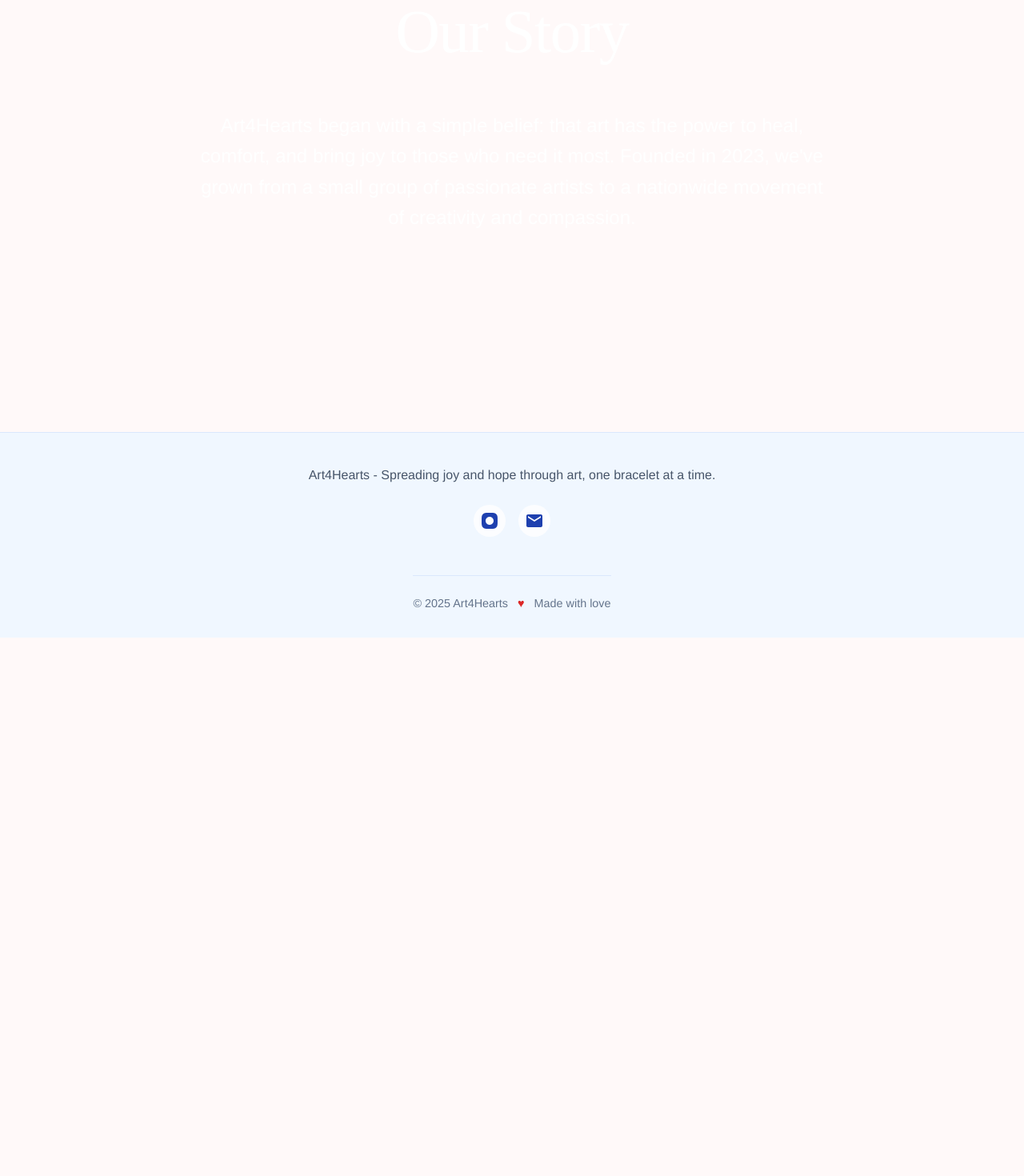
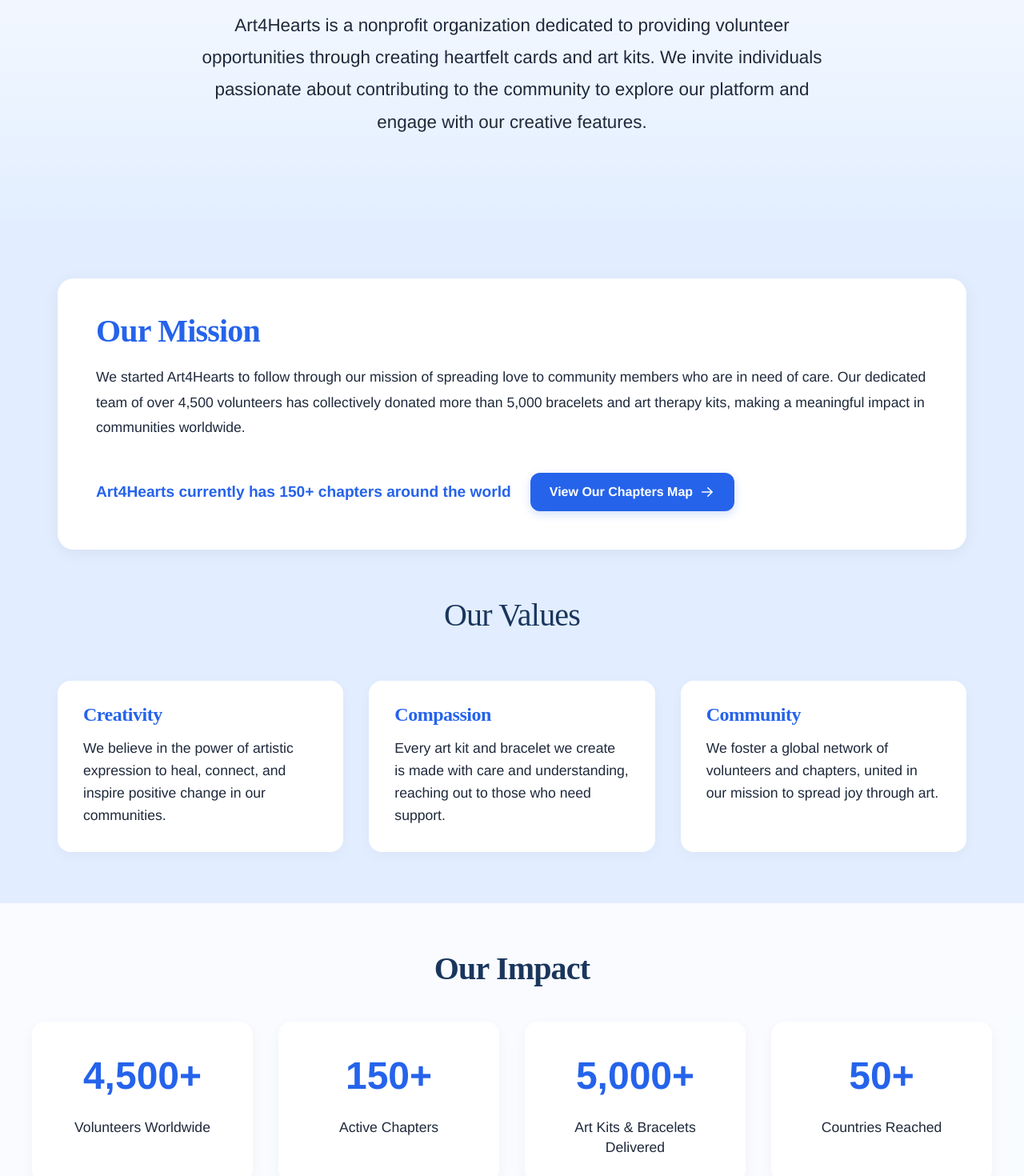
Before and after one commit to vedantpadhiii/art4hearts, a React (Create React App) app: page /about in a window 1280 px wide. Shown: the part 260-1730 px from the top of the page at 80% size. Before the commit the page ends 1057 px from the top, so only its background shows below. Built offline with nearby package versions, Linux system fonts and the light colour scheme; a web font is replaced by a local one.

Commit message:
updates to about us p1

```diff
--- a/src/pages/About.tsx
+++ b/src/pages/About.tsx
@@ -1,47 +1,295 @@
 import React from 'react';
 import styled from 'styled-components';
+import { motion } from 'framer-motion';
+import { Link } from 'react-router-dom';
+
+const ChapterButton = styled(motion(Link))`
+  display: inline-flex;
+  align-items: center;
+  padding: 0.75rem 1.5rem;
+  background: #2563eb;
+  color: white;
+  text-decoration: none;
+  border-radius: 12px;
+  font-weight: 600;
+  font-size: 1rem;
+  transition: all 0.3s ease;
+  box-shadow: 0 4px 12px rgba(37, 99, 235, 0.2);
+
+  &:hover {
+    background: #1d4ed8;
+    box-shadow: 0 6px 16px rgba(37, 99, 235, 0.3);
+  }
+`;
 
 const AboutContainer = styled.div`
   min-height: calc(100vh - ${props => props.theme.spacing.header});
   margin-top: ${props => props.theme.spacing.header};
-  padding: ${props => props.theme.spacing.large};
-  background: ${props => props.theme.colors.background.dark};
-  color: ${props => props.theme.colors.text.light};
+  background: #e2eeff;  /* Deeper blue background */
 `;
 
-const AboutHero = styled.section`
-  height: 70vh;
+const HeroSection = styled.section`
+  position: relative;
+  min-height: 60vh;
   display: flex;
   flex-direction: column;
   justify-content: center;
   align-items: center;
   text-align: center;
+  padding: 4rem 2rem;
+  background: linear-gradient(180deg, rgba(255, 255, 255, 0.95) 0%, rgba(255, 255, 255, 0) 100%);
 
   h1 {
-    font-size: clamp(3rem, 6vw, 6rem);
-    font-family: ${props => props.theme.fonts.title};
-    margin-bottom: ${props => props.theme.spacing.large};
+    font-size: clamp(3rem, 6vw, 4.5rem);
+    font-weight: 700;
+    color: #1a365d;
+    margin-bottom: 2rem;
+    position: relative;
+
+    &::after {
+      content: '';
+      position: absolute;
+      bottom: -1rem;
+      left: 50%;
+      transform: translateX(-50%);
+      width: 100px;
+      height: 3px;
+      background: linear-gradient(90deg, #2563eb, #1d4ed8);
+    }
   }
 
   p {
-    font-size: clamp(1.2rem, 2vw, 1.5rem);
+    font-size: clamp(1.2rem, 2vw, 1.4rem);
     max-width: 800px;
+    line-height: 1.8;
+    color: #1e293b;
+    margin: 0 auto;
+  }
+`;
+
+const ContentSection = styled.section`
+  padding: 4rem 2rem;
+  max-width: 1200px;
+  margin: 0 auto;
+`;
+
+const MissionCard = styled(motion.div)`
+  background: white;
+  border-radius: 20px;
+  padding: 3rem;
+  margin-bottom: 4rem;
+  box-shadow: 0 4px 20px rgba(0, 0, 0, 0.06);
+
+  h2 {
+    font-size: 2.5rem;
+    color: #2563eb;
+    margin-bottom: 1.5rem;
+    font-weight: 600;
+  }
+
+  p {
+    font-size: 1.1rem;
+    line-height: 1.8;
+    color: #1e293b;
+    margin-bottom: 2rem;
+  }
+`;
+
+const ValuesGrid = styled.div`
+  display: grid;
+  grid-template-columns: repeat(auto-fit, minmax(280px, 1fr));
+  gap: 2rem;
+  margin-top: 4rem;
+`;
+
+const ValueCard = styled(motion.div)`
+  background: white;
+  padding: 2rem;
+  border-radius: 16px;
+  box-shadow: 0 4px 16px rgba(0, 0, 0, 0.04);
+  transition: transform 0.3s ease;
+
+  &:hover {
+    transform: translateY(-5px);
+  }
+
+  h3 {
+    font-size: 1.5rem;
+    color: #2563eb;
+    margin-bottom: 1rem;
+    font-weight: 600;
+  }
+
+  p {
+    font-size: 1.1rem;
+    color: #1e293b;
     line-height: 1.6;
+  }
+`;
+
+const ImpactSection = styled.section`
+  background: rgba(255, 255, 255, 0.8);
+  padding: 4rem 2rem;
+  text-align: center;
+
+  h2 {
+    font-size: 2.5rem;
+    color: #1a365d;
+    margin-bottom: 3rem;
+    font-weight: 600;
+  }
+`;
+
+const ImpactGrid = styled.div`
+  display: grid;
+  grid-template-columns: repeat(auto-fit, minmax(250px, 1fr));
+  gap: 2rem;
+  max-width: 1200px;
+  margin: 0 auto;
+`;
+
+const ImpactCard = styled.div`
+  background: white;
+  padding: 2rem;
+  border-radius: 16px;
+  box-shadow: 0 4px 16px rgba(0, 0, 0, 0.04);
+
+  .number {
+    font-size: 3rem;
+    font-weight: 700;
+    color: #2563eb;
+    margin-bottom: 1rem;
+  }
+
+  .label {
+    font-size: 1.1rem;
+    color: #1e293b;
+    line-height: 1.4;
   }
 `;
 
 const About: React.FC = () => {
   return (
     <AboutContainer>
-      <AboutHero>
-        <h1>Our Story</h1>
+      <HeroSection>
+        <h1>About Us</h1>
         <p>
-          Art4Hearts began with a simple belief: that art has the power to heal,
-          comfort, and bring joy to those who need it most. Founded in 2023,
-          we've grown from a small group of passionate artists to a nationwide
-          movement of creativity and compassion.
+          Art4Hearts is a nonprofit organization dedicated to providing volunteer opportunities
+          through creating heartfelt cards and art kits. We invite individuals passionate about
+          contributing to the community to explore our platform and engage with our creative features.
         </p>
-      </AboutHero>
+      </HeroSection>
+
+      <ContentSection>
+        <MissionCard
+          initial={{ opacity: 0, y: 20 }}
+          whileInView={{ opacity: 1, y: 0 }}
+          viewport={{ once: true }}
+          transition={{ duration: 0.6 }}
+        >
+          <h2>Our Mission</h2>
+          <p>
+            We started Art4Hearts to follow through our mission of spreading love to community
+            members who are in need of care. Our dedicated team of over 4,500 volunteers has
+            collectively donated more than 5,000 bracelets and art therapy kits, making a
+            meaningful impact in communities worldwide.
+          </p>
+          <div style={{
+            marginTop: '2.5rem',
+            display: 'flex',
+            alignItems: 'center',
+            gap: '1.5rem',
+            flexWrap: 'wrap'
+          }}>
+            <p style={{
+              fontSize: '1.2rem',
+              color: '#2563eb',
+              fontWeight: '600',
+              margin: '0'
+            }}>
+              Art4Hearts currently has 150+ chapters around the world
+            </p>
+            <ChapterButton
+              to="/about/chapters"
+              whileHover={{ scale: 1.02 }}
+              whileTap={{ scale: 0.98 }}
+            >
+              View Our Chapters Map
+              <svg
+                xmlns="http://www.w3.org/2000/svg"
+                viewBox="0 0 20 20"
+                fill="currentColor"
+                style={{ width: '1.25em', marginLeft: '0.5em' }}
+              >
+                <path fillRule="evenodd" d="M3 10a.75.75 0 01.75-.75h10.638L10.23 5.29a.75.75 0 111.04-1.08l5.5 5.25a.75.75 0 010 1.08l-5.5 5.25a.75.75 0 11-1.04-1.08l4.158-3.96H3.75A.75.75 0 013 10z" />
+              </svg>
+            </ChapterButton>
+          </div>
+        </MissionCard>
+
+        <h2 style={{
+          fontSize: '2.5rem',
+          color: '#1a365d',
+          marginBottom: '2rem',
+          textAlign: 'center'
+        }}>
+          Our Values
+        </h2>
+
+        <ValuesGrid>
+          <ValueCard
+            initial={{ opacity: 0, y: 20 }}
+            whileInView={{ opacity: 1, y: 0 }}
+            viewport={{ once: true }}
+            transition={{ duration: 0.6, delay: 0.1 }}
+          >
+            <h3>Creativity</h3>
+            <p>We believe in the power of artistic expression to heal, connect, and inspire positive change in our communities.</p>
+          </ValueCard>
+
+          <ValueCard
+            initial={{ opacity: 0, y: 20 }}
+            whileInView={{ opacity: 1, y: 0 }}
+            viewport={{ once: true }}
+            transition={{ duration: 0.6, delay: 0.2 }}
+          >
+            <h3>Compassion</h3>
+            <p>Every art kit and bracelet we create is made with care and understanding, reaching out to those who need support.</p>
+          </ValueCard>
+
+          <ValueCard
+            initial={{ opacity: 0, y: 20 }}
+            whileInView={{ opacity: 1, y: 0 }}
+            viewport={{ once: true }}
+            transition={{ duration: 0.6, delay: 0.3 }}
+          >
+            <h3>Community</h3>
+            <p>We foster a global network of volunteers and chapters, united in our mission to spread joy through art.</p>
+          </ValueCard>
+        </ValuesGrid>
+      </ContentSection>
+
+      <ImpactSection>
+        <h2>Our Impact</h2>
+        <ImpactGrid>
+          <ImpactCard>
+            <div className="number">4,500+</div>
+            <div className="label">Volunteers Worldwide</div>
+          </ImpactCard>
+          <ImpactCard>
+            <div className="number">150+</div>
+            <div className="label">Active Chapters</div>
+          </ImpactCard>
+          <ImpactCard>
+            <div className="number">5,000+</div>
+            <div className="label">Art Kits & Bracelets Delivered</div>
+          </ImpactCard>
+          <ImpactCard>
+            <div className="number">50+</div>
+            <div className="label">Countries Reached</div>
+          </ImpactCard>
+        </ImpactGrid>
+      </ImpactSection>
     </AboutContainer>
   );
 };
```
